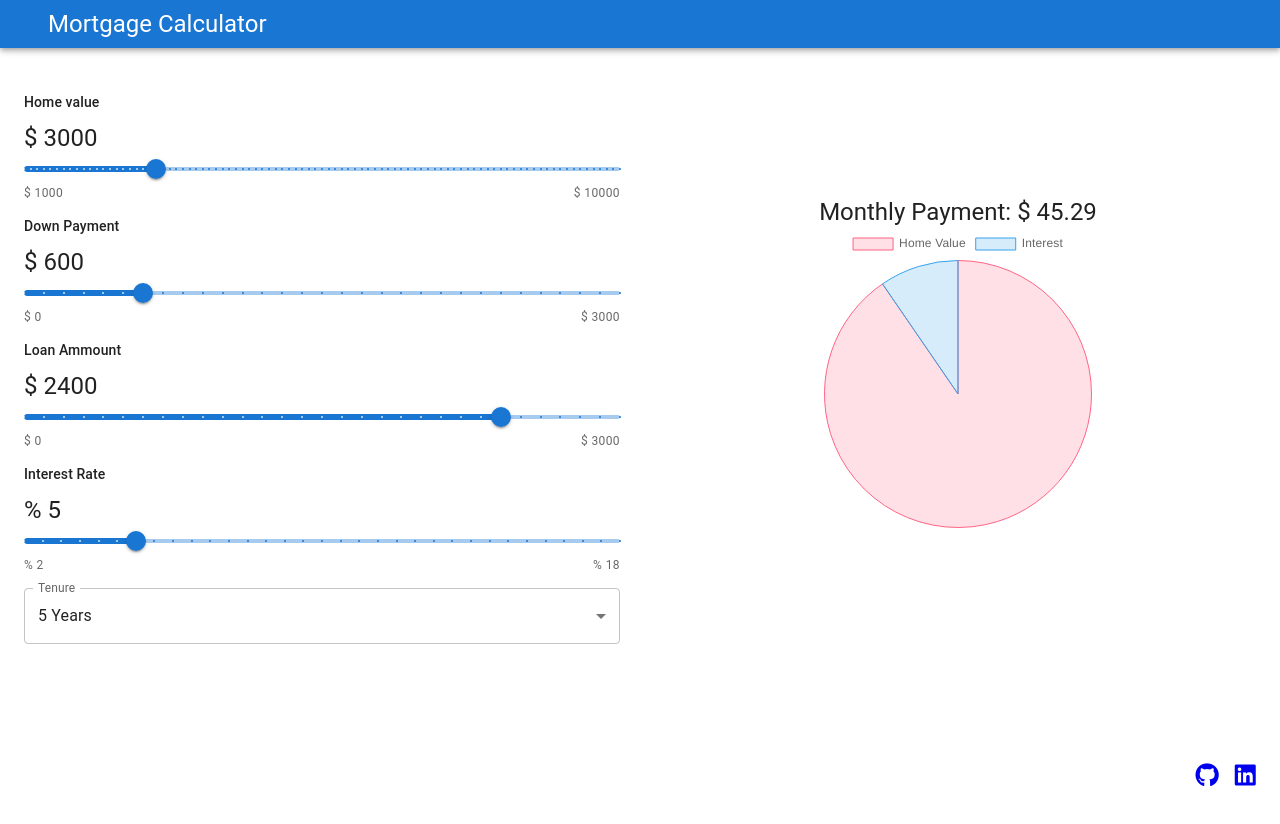
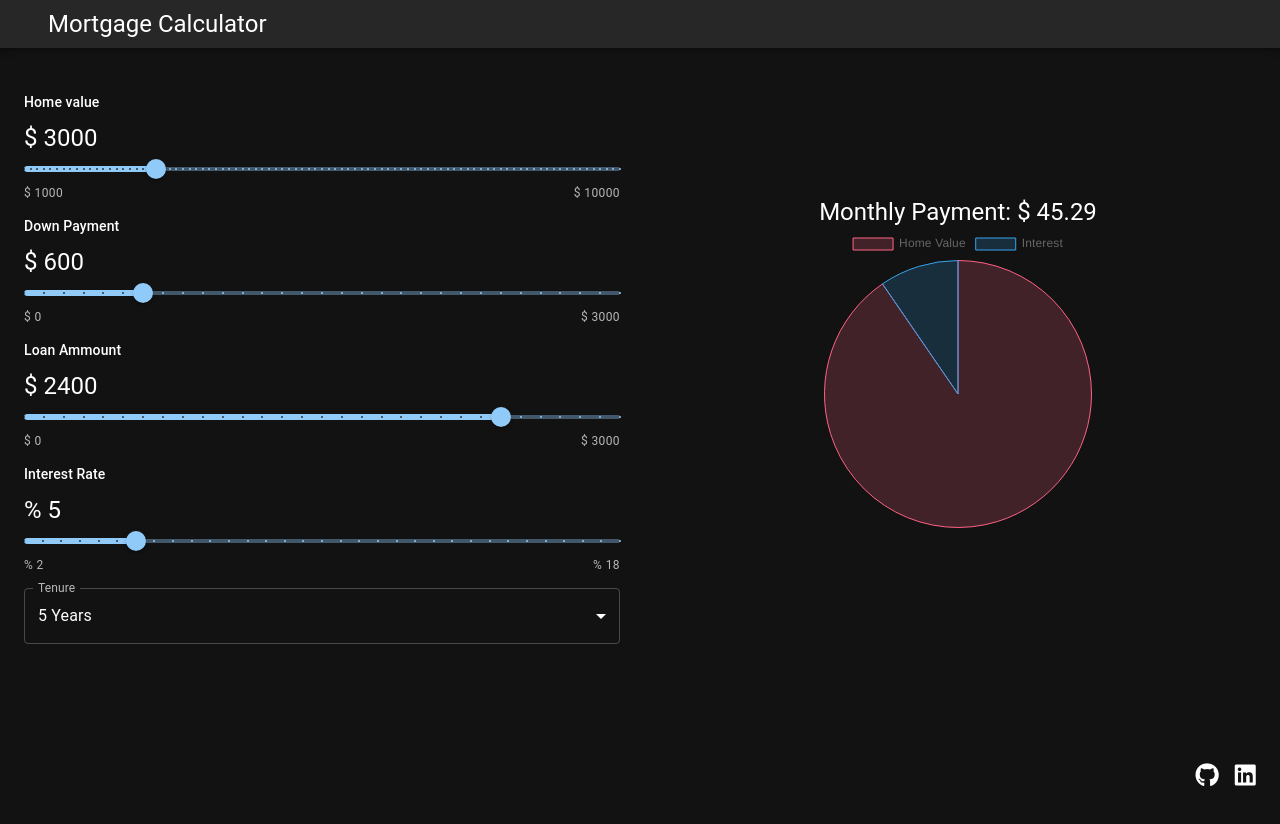
Before and after one commit to thecodemaster12/mortgage_calculator, a React (Vite) app: page / in a window 1280 px wide. Shown: the top 824 px of the page. Built offline with nearby package versions, Linux system fonts and the light colour scheme.

Commit message:
Modifyed Social Icons

```diff
--- a/src/components/Footer.jsx
+++ b/src/components/Footer.jsx
@@ -10,8 +10,8 @@ const Footer = () => {
     my={{xs: 6, sm: 5, md: 12, lg: 15}}
     justifyContent="end"
     >
-      <a href="https://github.com/thecodemaster12" target='_blank'><i class="fa-brands fa-github fa-xl"></i></a>
-      <a href="https://www.linkedin.com/in/saifur-rahman-shihab/" target='_blank'><i class="fa-brands fa-linkedin fa-xl"></i></a>
+      <a href="https://github.com/thecodemaster12" target='_blank'><i class="fa-brands fa-github fa-xl" style={{color: "#fff"}}></i></a>
+      <a href="https://www.linkedin.com/in/saifur-rahman-shihab/" target='_blank'><i class="fa-brands fa-linkedin fa-xl" style={{color: "#fff"}}></i></a>
     </Stack>
     </>
   )
--- a/src/main.jsx
+++ b/src/main.jsx
@@ -8,9 +8,9 @@ import { darkTheme } from './theme';
 
 ReactDOM.createRoot(document.getElementById('root')).render(
   <React.StrictMode>
-    {/* <ThemeProvider theme={darkTheme}> */}
+    <ThemeProvider theme={darkTheme}>
       <CssBaseline/>
       <App />
-    {/* </ThemeProvider> */}
+    </ThemeProvider>
   </React.StrictMode>,
 )
```
